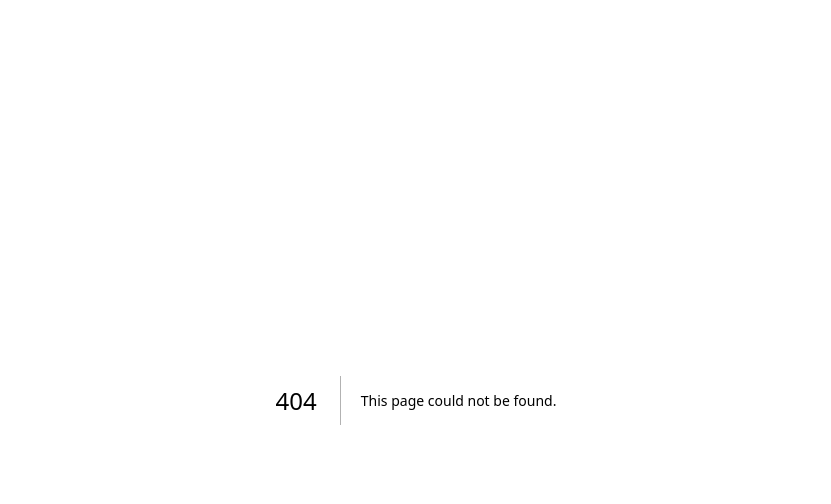
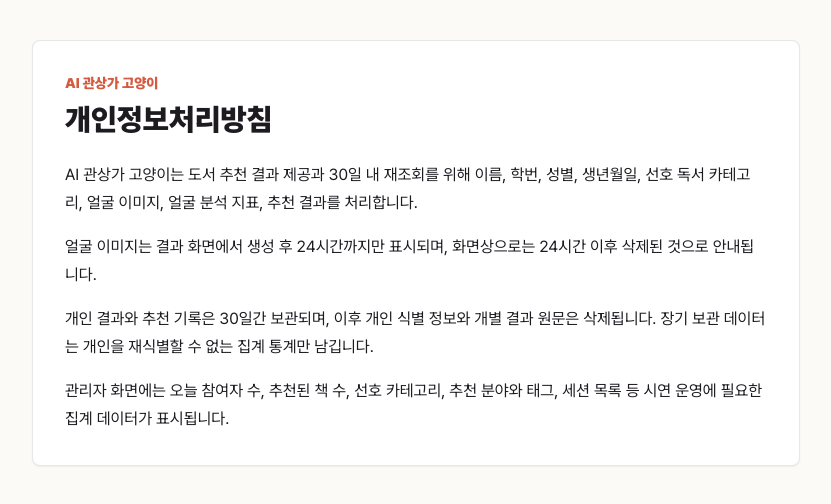
Before and after one commit to 0mininseoul/ai-library-physiognomy, a Next.js app: page /privacy in a window 1280 px wide. Before the commit this address had no page. Shown: the top 504 px of the page, without its empty margins (224-1055 px from the left). Built offline with nearby package versions, Linux system fonts and the light colour scheme.

Commit message:
feat: add privacy and terms pages

```diff
--- /dev/null
+++ b/src/app/privacy/page.tsx
@@ -0,0 +1,25 @@
+export default function PrivacyPage() {
+  return (
+    <main className="min-h-screen bg-paper px-5 py-10 text-ink md:px-8">
+      <article className="mx-auto max-w-3xl rounded-lg border border-ink/10 bg-white p-6 leading-7 shadow-sm md:p-8">
+        <p className="text-sm font-black text-prescription">AI 관상가 고양이</p>
+        <h1 className="mt-2 text-3xl font-black">개인정보처리방침</h1>
+        <p className="mt-6">
+          AI 관상가 고양이는 도서 추천 결과 제공과 30일 내 재조회를 위해 이름, 학번, 성별, 생년월일, 선호 독서 카테고리,
+          얼굴 이미지, 얼굴 분석 지표, 추천 결과를 처리합니다.
+        </p>
+        <p className="mt-4">
+          얼굴 이미지는 결과 화면에서 생성 후 24시간까지만 표시되며, 화면상으로는 24시간 이후 삭제된 것으로 안내됩니다.
+        </p>
+        <p className="mt-4">
+          개인 결과와 추천 기록은 30일간 보관되며, 이후 개인 식별 정보와 개별 결과 원문은 삭제됩니다. 장기 보관 데이터는 개인을
+          재식별할 수 없는 집계 통계만 남깁니다.
+        </p>
+        <p className="mt-4">
+          관리자 화면에는 오늘 참여자 수, 추천된 책 수, 선호 카테고리, 추천 분야와 태그, 세션 목록 등 시연 운영에 필요한 집계
+          데이터가 표시됩니다.
+        </p>
+      </article>
+    </main>
+  );
+}
--- /dev/null
+++ b/src/app/terms/page.tsx
@@ -0,0 +1,22 @@
+export default function TermsPage() {
+  return (
+    <main className="min-h-screen bg-paper px-5 py-10 text-ink md:px-8">
+      <article className="mx-auto max-w-3xl rounded-lg border border-ink/10 bg-white p-6 leading-7 shadow-sm md:p-8">
+        <p className="text-sm font-black text-prescription">AI 관상가 고양이</p>
+        <h1 className="mt-2 text-3xl font-black">이용약관</h1>
+        <p className="mt-6">AI 관상가 고양이는 관상과 사주 컨셉을 활용한 엔터테인먼트형 독서 큐레이션 서비스입니다.</p>
+        <p className="mt-4">
+          서비스 결과는 의학적, 심리학적, 법적 판단이 아니며 대학 도서관 도서 탐색을 돕기 위한 추천 콘텐츠입니다.
+        </p>
+        <p className="mt-4">
+          추천 도서의 실제 소장 여부와 위치는 MVP에서 준비한 도서 데이터로 제공되며, 학교 도서관 계약 시 실제 도서관 시스템
+          연동으로 대체될 수 있습니다.
+        </p>
+        <p className="mt-4">
+          사용자는 본인의 입력 정보와 촬영 이미지를 기반으로 생성된 결과가 재미와 도서 탐색을 위한 콘텐츠라는 점에 동의하고
+          서비스를 이용합니다.
+        </p>
+      </article>
+    </main>
+  );
+}
```
Also changed, not shown: 1 other file (tests, documents, lock files or other folders).
